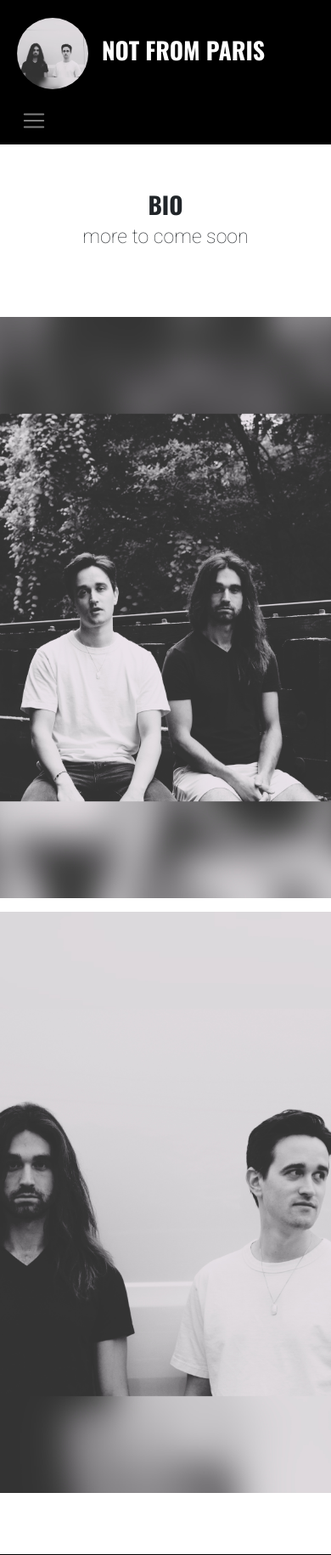
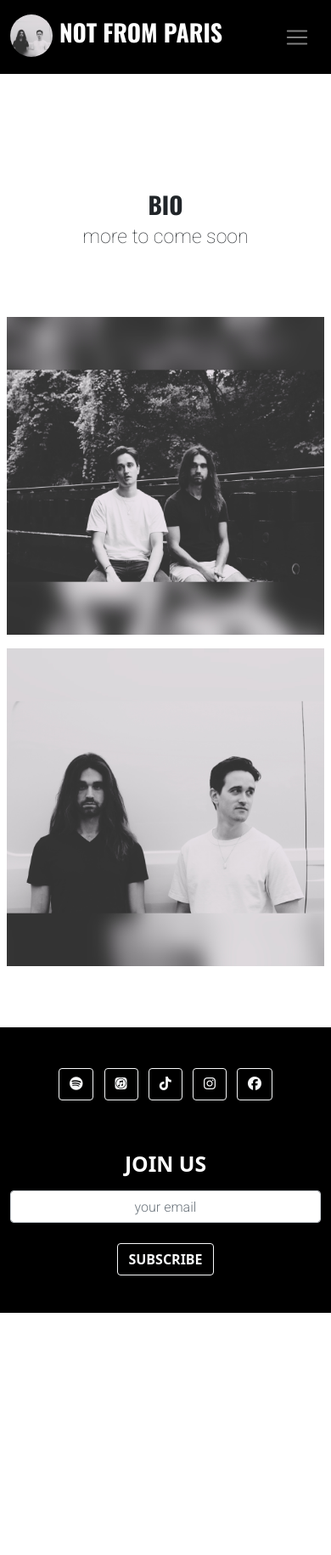
Before and after one commit to michael-lemiale/notfromparis-flask, a Flask app: page /bio in a window 390 px wide; the page is wider, and only the part inside the window is pictured. Shown: the top 1830 px of that part at 85% size. After the commit the page ends 1545 px from the top of that part, so only its background shows below. Run offline with Flask 3, Linux system fonts and the light colour scheme; some libraries are stand-ins or nearby versions.

Commit message:
mobile responsive updates

```diff
--- a/static/css/notfromparis.css
+++ b/static/css/notfromparis.css
@@ -34,13 +34,30 @@ input {
   text-align: center;
 }
 
+.img-thumbnail {
+  max-width: 50px;
+  max-height: 50px;
+  border: 0;
+  box-shadow: none;
+  padding: 0 !important;
+}
+
+@media only screen and (min-width: 600px) {
+  .img-thumbnail {
+    max-width: 100px;
+    max-height: 100px;
+  }
+}
+
+@media only screen and (min-width: 1000px) {
+  .img-fluid {
+    max-width: 1920px;
+    max-height: 1080px;
+  }
+}
+
 #nav-main-div {
   width: 100%;
-}
-
-.img-responsive {
-  max-width: 100px;
-  max-height: 100px;
 }
 
 .nav-link {
@@ -103,11 +120,6 @@ input {
   padding-bottom: 4rem;
 }
 
-#bio img {
-  max-height: 750px;
-  max-width: 700px;
-}
-
 /* CUSTOMIZE FOOTER
   -------------------------------------------------- */
 .footer {
--- a/templates/bio.html
+++ b/templates/bio.html
@@ -3,7 +3,7 @@
 
 <main>
 
-    <div id="bio" class="container-fluid text-center flex-grow-1">
+    <div id="bio" class="container-fluid text-center align-items-center">
         <h1>BIO</h1>
         <h3>more to come soon</h3>
         <div id="bio-imgs-div" class="d-flex flex-column align-items-center">
--- a/templates/footer.html
+++ b/templates/footer.html
@@ -1,4 +1,4 @@
-<footer class="footer text-center text-white">
+<footer class="footer container-fluid text-center text-white">
     <div class="container p-4">
         <!-- Section: Social media -->
         <section class="mb-4">
--- a/templates/header.html
+++ b/templates/header.html
@@ -32,7 +32,7 @@
             <div id="nav-main-div" class="container-fluid justify-content-between align-items-center">
                 <a class="navbar-brand mb-1" href="{{ url_for('home') }}">
                     <div class="d-flex flex-row align-items-center">
-                        <img class="p-2 img-responsive rounded-circle shadow-4-strong" alt="avatar2"
+                        <img class="p-2 img-thumbnail rounded-circle" alt="avatar2"
                             src="{{ get_cdn_url('img/nfp-profile.jpg') }}" />
                         <h1 class="p-2">NOT FROM PARIS</h1>
                     </div>
```
